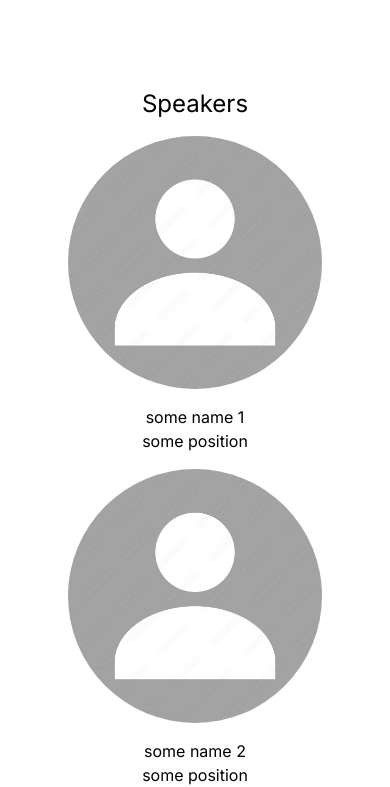
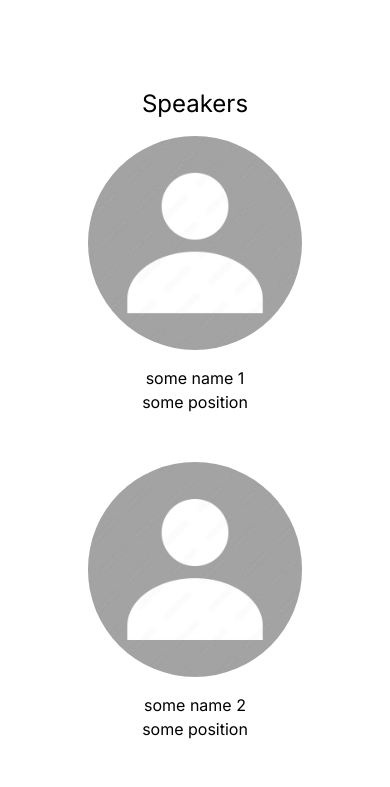
Before and after one commit to pflofif/BTW_website, a Next.js app: page /en in a window 390 px wide. Shown: the part 2460-3247 px from the top of the page. Built offline with nearby package versions, Linux system fonts and the light colour scheme.

Commit message:
add responsive design for tablets [768px]

```diff
--- a/app/[locale]/components/btwInformation.component.tsx
+++ b/app/[locale]/components/btwInformation.component.tsx
@@ -26,14 +26,18 @@ export default function BtwInformation() {
     }, [currentIndex]);
 
     return (
-        <div id="btwInformationSection" className="grid lg:grid-cols-2 gap-4 items-center">
+        <div id="btwInformationSection" className="grid lg:grid-cols-2 md:grid-cols-2 gap-4 items-center">
             <div className="flex justify-center items-center select-none">
-                <div ref={carousel} className="flex w-[80vw] lg:w-[20rem] h-[38vh] lg:h-[22rem] px-[5%] overflow-x-scroll snap-x snap-mandatory no-scrollbar">
+                <div ref={carousel} className="flex w-[80vw]  h-[38vh] px-[5%] overflow-x-scroll snap-x snap-mandatory no-scrollbar
+                        lg:w-[20rem] lg:h-[22rem]
+                        md:w-[24rem] md:h-[22rem]">
                     {images.map((img, key) =>
-                        <Image key={key} className="min-h-[38vh] lg:min-h-[20rem] min-w-[80vw] lg:min-w-[20rem] snap-center" src={img.src} alt="BTW logo" width={370} height={185} />)}
+                        <Image key={key} className="min-h-[38vh] min-w-[80vw] snap-center
+                         lg:min-h-[20rem] lg:min-w-[20rem]
+                         md:min-h-[20rem] md:min-w-[24rem] md:pl-8" src={img.src} alt="BTW logo" width={370} height={185} />)}
                 </div>
             </div>
-            <div className="px-[10%] lg:text-xl" dangerouslySetInnerHTML={{ __html: t("Information") }} />
+            <div className="px-[10%] md:px-[5%] lg:text-xl" dangerouslySetInnerHTML={{ __html: t("Information") }} />
         </div>
     )
 }
--- a/app/[locale]/components/header.component.tsx
+++ b/app/[locale]/components/header.component.tsx
@@ -18,8 +18,8 @@ export default function Header() {
     const [isNavbarOpen, setNavbar] = useState(false);
     useEffect(() => {
         const scrrenWidth = window.innerWidth;
-        const mobileAndTableMaxSize = 768;
-        if (scrrenWidth > mobileAndTableMaxSize) {
+        const mobileMaxWidth = 425;
+        if (scrrenWidth > mobileMaxWidth) {
             setNavbar(true);
         }
     }, [])
@@ -34,7 +34,7 @@ export default function Header() {
                             <a href="#">
                                 <h2 className="text-2xl font-bold">{t('BTW')}</h2>
                             </a>
-                            <div className="flex flex-row gap-4 items-center lg:md:hidden">
+                            <div className="flex flex-row gap-4 items-center lg:hidden md:hidden">
                                 <LanguageSwitcher lang={lang} />
                                 <button
                                     className="p-2 text-gray-700 rounded-md outline-none focus:border-gray-400 focus:border"
@@ -44,8 +44,8 @@ export default function Header() {
                             </div>
                         </div>
                     </div>
-                    <div className="flex flex-row gap-4">
-                        <LanguageSwitcher className="hidden lg:md:block" lang={lang} />
+                    <div className="flex flex-row gap-4 ">
+                        <LanguageSwitcher className="hidden lg:block md:block" lang={lang} />
                         <div>
                             <AnimatePresence>
                                 {isNavbarOpen && (
@@ -55,7 +55,9 @@ export default function Header() {
                                         animate={{ opacity: 1, height: "auto" }}
                                         exit={{ opacity: 0, height: 0 }}
                                         transition={{ duration: 0.3 }}>
-                                        <ul className="flex flex-col lg:flex-row items-center justify-center space-y-8  lg:md:space-x-6 lg:md:space-y-0">
+                                        <ul className="flex flex-col items-center justify-center space-y-8
+                                        lg:flex-row lg:space-x-6 lg:space-y-0
+                                        md:flex-row  md:space-x-6 md:space-y-0">
                                             {navigation.map(key => {
                                                 const title = t(`navigation.${key}.title`);
                                                 const href = t(`navigation.${key}.href`);
--- a/app/[locale]/components/speakerItem.component.tsx
+++ b/app/[locale]/components/speakerItem.component.tsx
@@ -19,9 +19,17 @@ export default function SpeakerItem({ name, position, additionalInformation }: P
                 className="flex flex-col hover:cursor-pointer"
                 onClick={() => setShowModal(true)}>
                 <div className="grid gap-4 justify-center">
-                    <Image className="rounded-full min-h-[25vh] min-w-[65vw] lg:min-h-max lg:min-w-max "
+                    <Image className="rounded-full min-h-[15vh] min-w-[55vw]
+                    lg:min-w-[20vw] lg:min-h-[10vh]
+                    xl:min-w-[16vw] xl:min-h-[8vh]
+                    md:min-w-[30vw] md:min-h-[15vh]"
                         src={DefaultAvatar.src} alt="photo" width={150} height={100} />
-                    {informationContainer(name, position)}
+
+                    <div className="text-center">
+                        <h3>{name}</h3>
+                        <h3>{position}</h3>
+                    </div>
+
                 </div>
             </div>
 
@@ -36,12 +44,3 @@ export default function SpeakerItem({ name, position, additionalInformation }: P
         </>
     )
 }
-
-function informationContainer(name: string, position: string) {
-    return (
-        <div className="text-center">
-            <h3>{name}</h3>
-            <h3>{position}</h3>
-        </div>
-    )
-}
--- a/app/[locale]/components/speakers.component.tsx
+++ b/app/[locale]/components/speakers.component.tsx
@@ -6,22 +6,20 @@ import SpeakerItem from "./speakerItem.component";
 const speakers = ["first", "second", "third", "fourth", "fifth"]
 export default function Speakers() {
     const t = useTranslations("Speakers");
-    let columnIndex = 0;
+
     return (
         <div id="speakersSection">
             <h1 className="text-2xl text-center">{t('title')}</h1>
-            <div className="lg:grid lg:grid-cols-5  lg:gap-4
-                        flex flex-col gap-4 pt-4">
+            <div className="lg:grid lg:grid-cols-3 lg:grid-rows-2 lg:gap-12
+                            md:grid md:grid-cols-2 md:grid-rows-4 md:gap-8
+                            flex flex-col gap-12 pt-4">
                 {speakers.map(key => {
                     const name = t(`${key}.name`)
                     const position = t(`${key}.position`)
                     const additionalInformation = t(`${key}.additionalInformation`)
 
-                    if (columnIndex >= 4) columnIndex = -1;
-                    columnIndex = columnIndex + 2;
-
                     return (
-                        <div className={`col-start-${columnIndex}`} key={key}>
+                        <div className={``} key={key}>
                             <SpeakerItem
                                 name={name}
                                 position={position}
```
